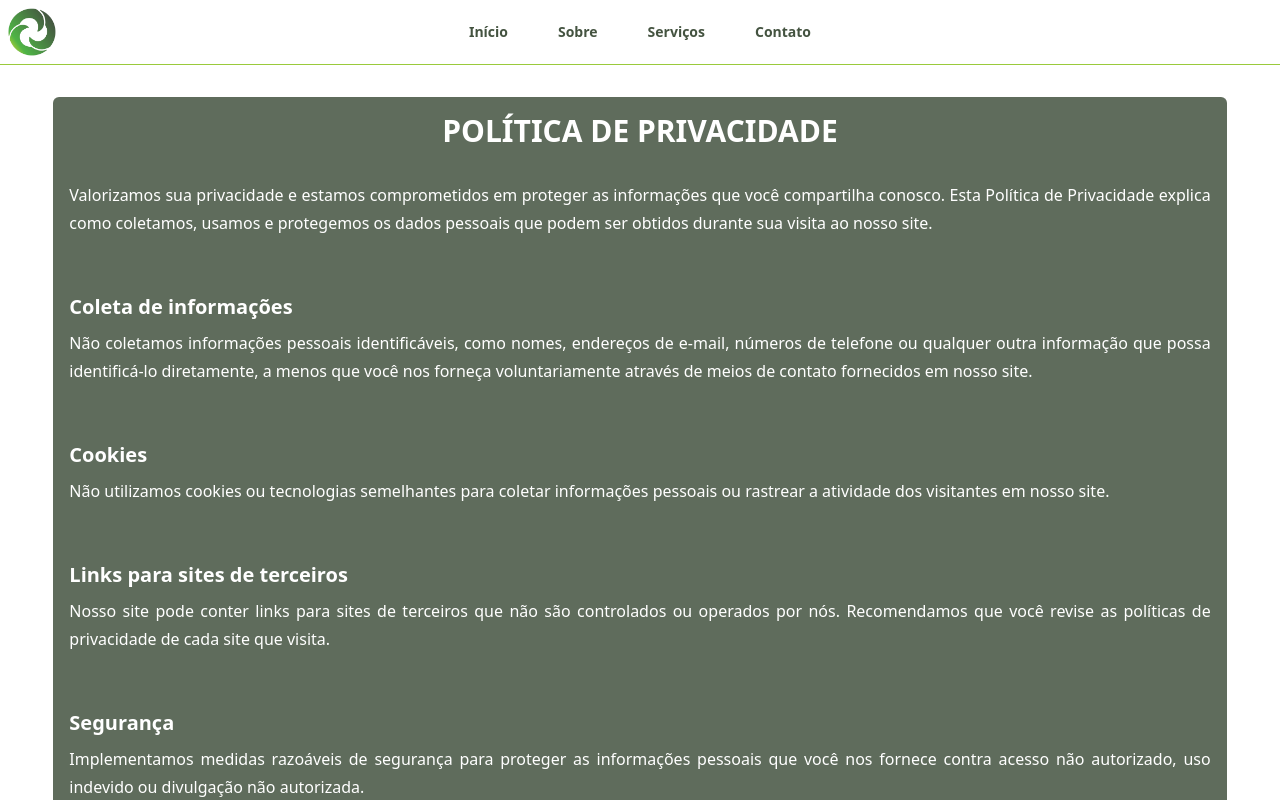
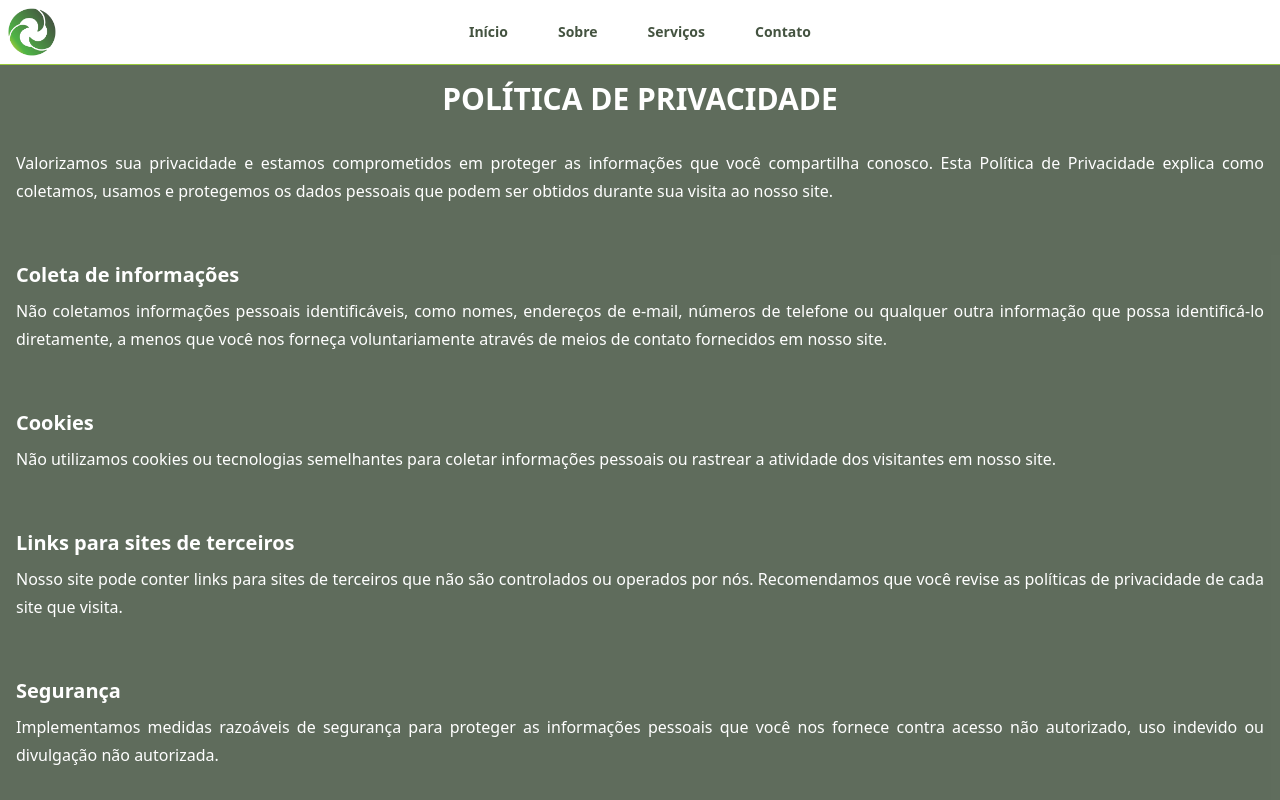
Before and after one commit to KeftonDavid/green-power-frontend, an Angular app in the folder green-power/: page /privacy in a window 1280 px wide. Shown: the top 800 px of the page. Built offline with nearby package versions, Linux system fonts and the light colour scheme.

Commit message:
feat: privacy policy card layout change

```diff
--- a/green-power/src/app/privacy-policy/privacy-policy.component.html
+++ b/green-power/src/app/privacy-policy/privacy-policy.component.html
@@ -1,5 +1,5 @@
 <div class="w-full h-full flex flex-col items-center">
-    <div class="flex rounded-md flex-col w-11/12 bg-neutral/85 text-base-100 my-8 p-4 text-justify leading-7">
+    <div class="flex flex-col bg-neutral/85 text-base-100 p-4 text-justify leading-7">
         <h1 class="text-3xl mb-8 font-bold self-center text-start">POLÍTICA DE PRIVACIDADE</h1>
         <div class="flex flex-col gap-6 mb-14">
             <p>
```
